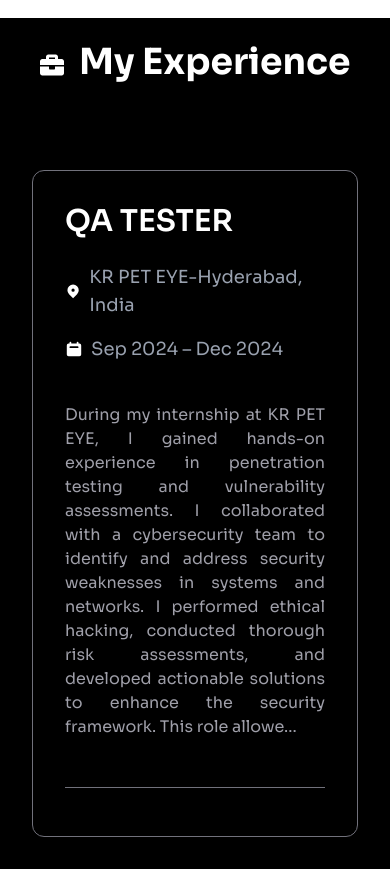
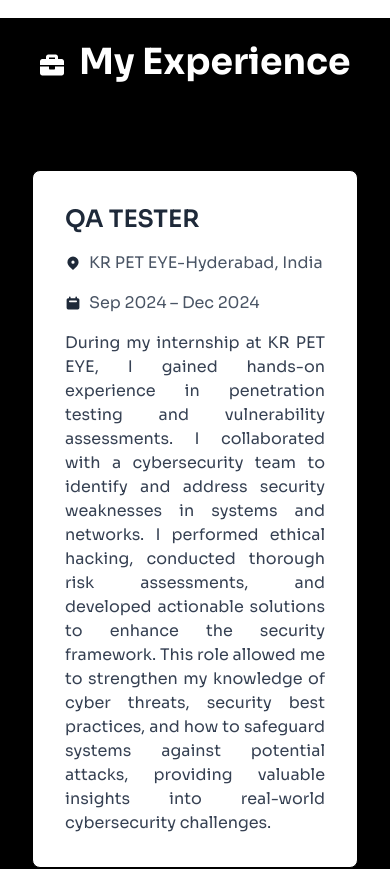
Before and after one commit to Shiv0717/Shiv-Kumar-07, a React (Vite) app: page / in a window 390 px wide. Shown: the part 1660-2529 px from the top of the page. Built offline with nearby package versions, Linux system fonts and the light colour scheme.

Commit message:
Updated education section for small screens

```diff
--- a/src/components/Exp.jsx
+++ b/src/components/Exp.jsx
@@ -2,69 +2,41 @@ import React from 'react';
 import { motion } from 'framer-motion';
 import { HiLocationMarker, HiCalendar } from 'react-icons/hi';
 
-// Function to truncate the text to a max length
-const truncateText = (text, maxLength) => {
-  if (text.length > maxLength) {
-    return text.substring(0, maxLength) + '...';
-  }
-  return text;
-};
-
 const Exp = ({ name, date, desc, loc }) => {
-  const maxTitleLength = 30; // Set max length for the title
-  const maxDescLength = 381; // Set max length for the description
-
   return (
     <motion.div
-      className="bg-black text-white mx-8 lg:mx-20 flex justify-center items-center my-6 py-6"
-      initial={{ opacity: 0, y: 20 }}
+      className="flex flex-col items-center justify-center py-12 px-8"
+      initial={{ opacity: 0, y: 50 }}
       whileInView={{ opacity: 1, y: 0 }}
       transition={{ duration: 0.8 }}
       viewport={{ once: true, amount: 0.1 }}
     >
-      <div className="border border-zinc-500 rounded-xl shadow-lg w-full lg:w-4/5 p-8 bg-black">
-        <div className="flex flex-col gap-6">
+      <div className="relative w-full max-w-xl">
+        {/* Timeline Line */}
+        <div className="absolute top-0 left-1/2 transform -translate-x-1/2 w-1 h-full bg-gray-300"></div>
+
+        {/* Timeline Content */}
+        <div className="relative p-8 bg-white border rounded-lg shadow-lg">
           {/* Title */}
           <motion.h1
-            className="text-3xl font-semibold text-white hover:text-blue-400"
+            className="text-2xl font-semibold text-gray-800 mb-4"
             whileHover={{ scale: 1.05, transition: { duration: 0.3 } }}
           >
-            {truncateText(name, maxTitleLength)}
+            {name}
           </motion.h1>
 
           {/* Location and Date */}
-          <div className="flex flex-col lg:flex-row gap-4 lg:gap-8">
-            <motion.p
-              className="text-lg flex items-center gap-2 text-gray-400 hover:text-white"
-              whileHover={{ scale: 1.05, transition: { duration: 0.3 } }}
-            >
-              <HiLocationMarker className="text-white" aria-label="Location" /> {loc}
-            </motion.p>
-            <motion.p
-              className="text-lg flex items-center gap-2 text-gray-400 hover:text-white"
-              whileHover={{ scale: 1.05, transition: { duration: 0.3 } }}
-            >
-              <HiCalendar className="text-white" aria-label="Date" /> {date}
-            </motion.p>
+          <div className="flex flex-wrap gap-4 mb-4">
+            <p className="flex items-center text-gray-600">
+              <HiLocationMarker className="mr-2 text-gray-800" /> {loc}
+            </p>
+            <p className="flex items-center text-gray-600">
+              <HiCalendar className="mr-2 text-gray-800" /> {date}
+            </p>
           </div>
 
           {/* Description */}
-          <motion.p
-            className="mt-4 text-zinc-400 text-base text-justify"
-            whileHover={{ scale: 1.05, transition: { duration: 0.3 } }}
-          >
-            {truncateText(desc, maxDescLength)}
-          </motion.p>
-
-          {/* Border and Shadow for Accent */}
-          <motion.div
-            className="mt-6 border-t border-zinc-500 pt-4"
-            initial={{ opacity: 0 }}
-            whileInView={{ opacity: 1 }}
-            transition={{ duration: 0.5 }}
-          >
-            {/* Optional extra content or effects */}
-          </motion.div>
+          <p className="text-gray-700 text-justify">{desc}</p>
         </div>
       </div>
     </motion.div>
```
